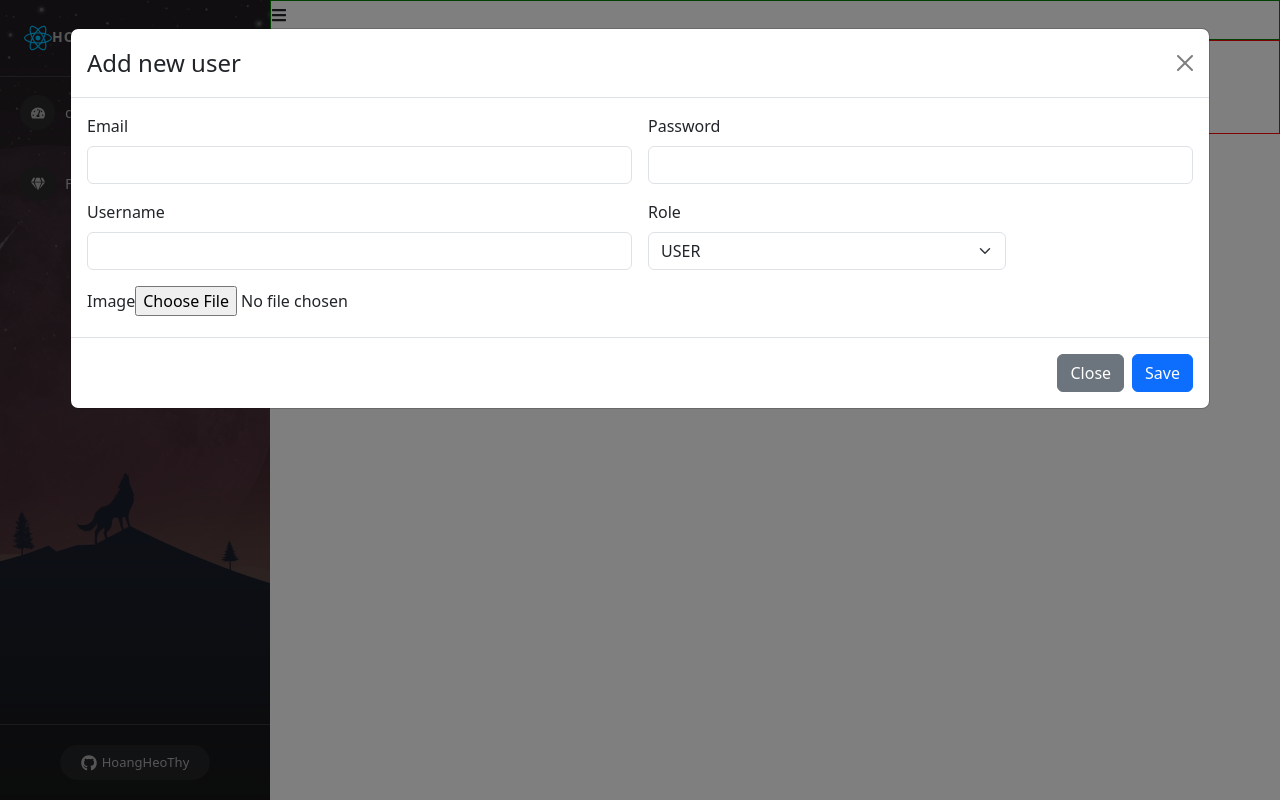
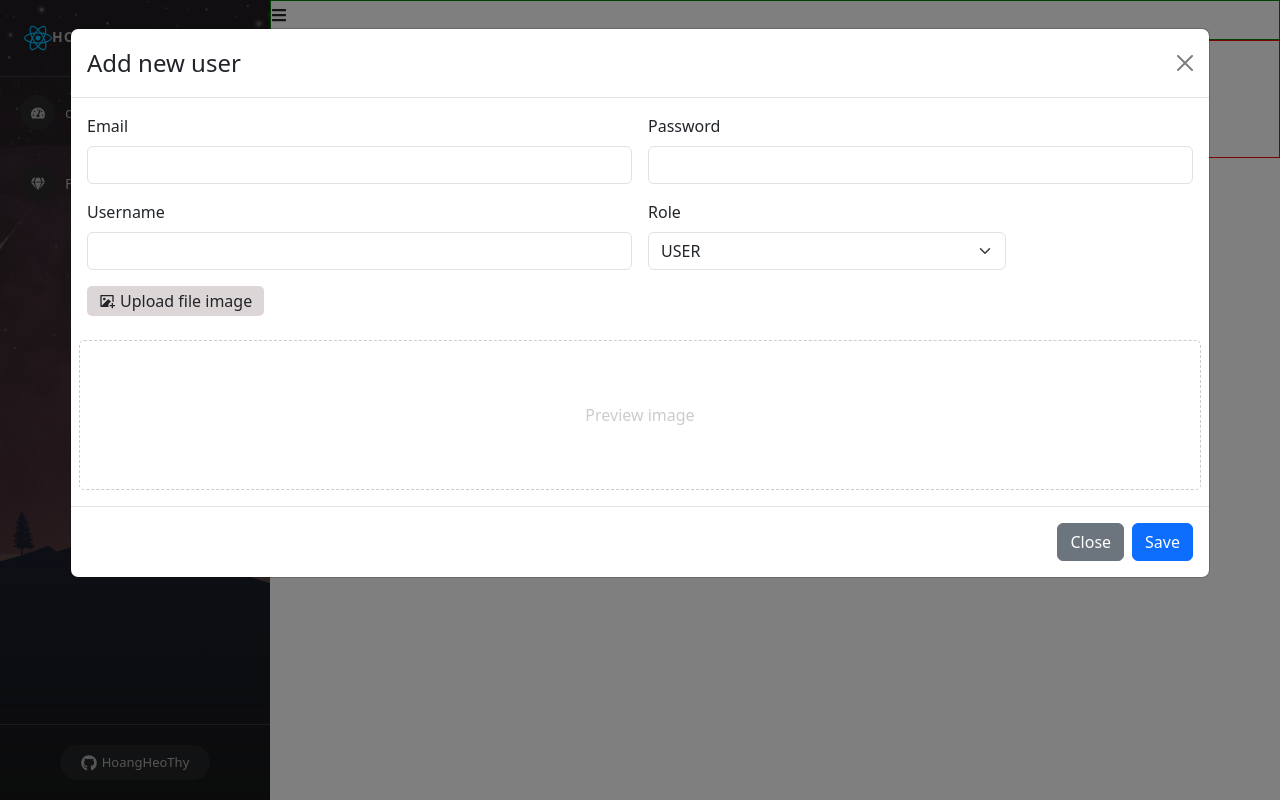
Before and after one commit to hoangle030799/newReactJs, a React (Create React App) app: page /admin/manage-user in a window 1280 px wide. Both pictures are taken after a click on the button "Launch demo modal". Built offline with nearby package versions, Linux system fonts and the light colour scheme.

Commit message:
video 57

```diff
--- a/src/components/Admin/Content/ManageUser.js
+++ b/src/components/Admin/Content/ManageUser.js
@@ -1,5 +1,5 @@
 import ModalCreateUser from './ModalCreateUser'
-
+import './ManageUser.scss'
 
 const ManageUser = (props) => {
     return (
@@ -13,8 +13,8 @@
                 </div>
                 <div>
                     table users
-                    <ModalCreateUser/>
                 </div>
+                <ModalCreateUser/>
             </div>
         </div>
     )
--- /dev/null
+++ b/src/components/Admin/Content/ManageUser.scss
@@ -0,0 +1,35 @@
+.manage-user-container {
+    .manage-user-content {}
+}
+
+.modal-add-user {
+    .img-preview {
+        border: 1px dashed #ccc;
+        border-radius: 5px;
+        height: 150px;
+        display: flex;
+        justify-content: center;
+        align-items: center;
+        color: #ccc;
+
+        img {
+            max-width: 100%;
+            max-height: 100%;
+        }
+    }
+    .label-upload {
+        display: flex;
+        align-items: center;
+        gap: 5px;
+        border: none;
+        width: fit-content;
+        padding: 3px 12px;
+        border-radius: 5px;
+        background: #dcd6d6;
+        cursor: pointer;
+
+        &:hover{
+            background: #b0acac;
+        }
+    }
+}
--- a/src/components/Admin/Content/ModalCreateUser.js
+++ b/src/components/Admin/Content/ModalCreateUser.js
@@ -1,12 +1,32 @@
 import { useState } from 'react';
 import Button from 'react-bootstrap/Button';
 import Modal from 'react-bootstrap/Modal';
+import { RiImageAddFill } from "react-icons/ri";
+
 
 const ModalCreateUser = () => {
     const [show, setShow] = useState(false);
 
     const handleClose = () => setShow(false);
     const handleShow = () => setShow(true);
+
+
+    const [email, setEmail] = useState('')
+    const [password, setPassword] = useState('')
+    const [userName, setUserName] = useState('')
+    const [role, setRole] = useState('USER')
+    const [image, setImage] = useState('')
+    const [previewImage, setPreviewImage] = useState('')
+
+    const handleUpLoadImage = (event) => {
+        if (event.target && event.target.files && event.target.files[0]) {
+            setPreviewImage(URL.createObjectURL(event.target.files[0]))
+            setImage((event.target.files[0]))
+        } else {
+            setPreviewImage('')
+        }
+
+    }
 
     return (
         <>
@@ -15,10 +35,13 @@
             </Button>
 
             <Modal
-            show={show}
-            onHide={handleClose}
-            size="xl"
-            backdrop = "static">
+                show={show}
+                onHide={handleClose}
+                size="xl"
+                backdrop="static"
+                className='modal-add-user'
+            >
+
                 <Modal.Header closeButton>
                     <Modal.Title>Add new user</Modal.Title>
                 </Modal.Header>
@@ -26,26 +49,56 @@
                     <form className="row g-3">
                         <div className="col-md-6">
                             <label className="form-label">Email</label>
-                            <input type="email" className="form-control" />
+                            <input
+                                type="email"
+                                className="form-control"
+                                value={email}
+                                onChange={(event) => setEmail(event.target.value)}
+                            />
                         </div>
                         <div className="col-md-6">
                             <label className="form-label">Password</label>
-                            <input type="password" className="form-control" />
+                            <input
+                                type="password"
+                                className="form-control"
+                                value={password}
+                                onChange={(event) => setPassword(event.target.value)}
+                            />
                         </div>
                         <div className="col-md-6">
                             <label className="form-label">Username</label>
-                            <input type="text" className="form-control" />
+                            <input
+                                type="text"
+                                className="form-control"
+                                value={userName}
+                                onChange={(event) => setUserName(event.target.value)}
+                            />
                         </div>
                         <div className="col-md-4">
                             <label className="form-label">Role</label>
-                            <select className="form-select">
+                            <select className="form-select" onChange={(event) => setRole(event.target.value)}>
                                 <option selected value='USER'>USER</option>
                                 <option value='ADMIN'>ADMIN</option>
                             </select>
                         </div>
                         <div className='col-md-12'>
-                            <label className="form-label">Image</label>
-                            <input type='file'/>
+                            <label className="form-label label-upload" htmlFor='labelUpLoad'>
+                                <RiImageAddFill /> Upload file image</label>
+                            <input
+                                type='file'
+                                id='labelUpLoad'
+                                hidden
+                                onChange={(event) => handleUpLoadImage(event)}
+                            />
+                        </div>
+                        <div className='col-md-12 img-preview'>
+                            {previewImage ?
+                                <img src={previewImage} />
+                                :
+                                <span>Preview image</span>
+                            }
+
+
                         </div>
                     </form>
                 </Modal.Body>
```
Also changed, not shown: 1 other file (tests, documents, lock files or other folders).
